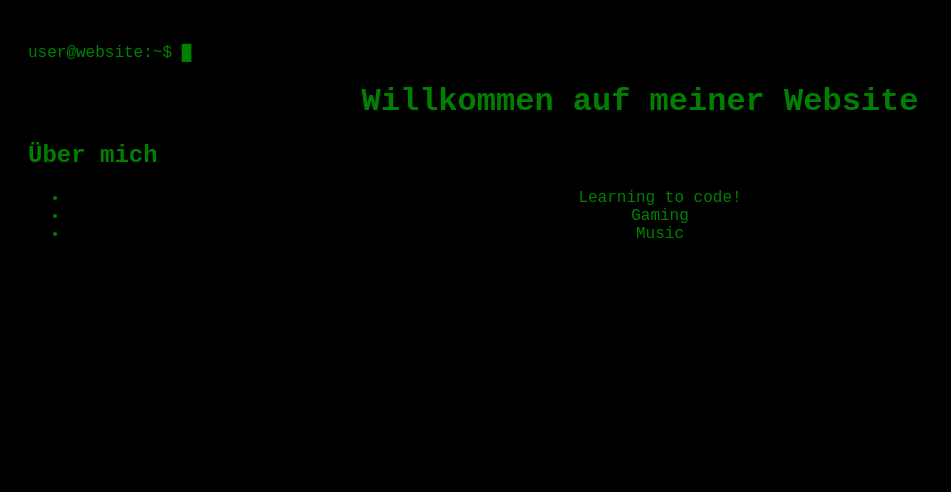
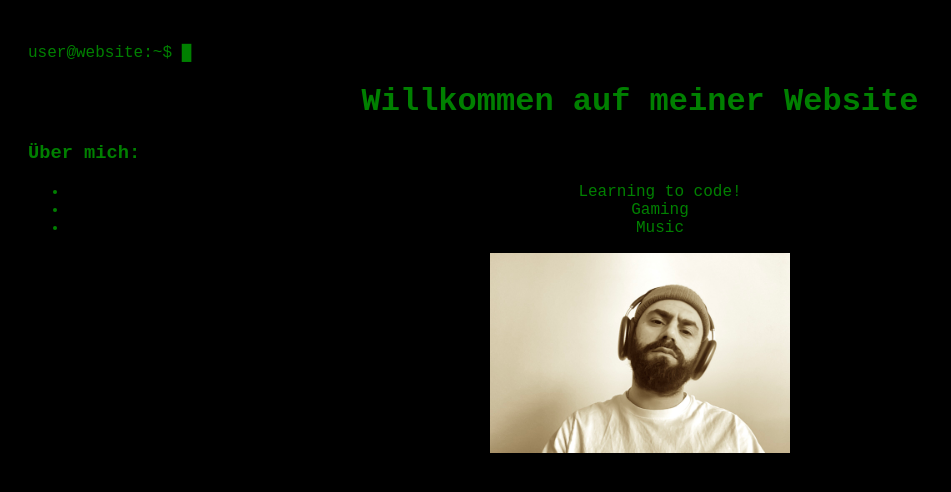
Before and after one commit to bzharkrk/bzharkrk.github.io, a plain HTML site: page index.html in a window 1280 px wide. Shown: the whole page, without its empty margins (0-951 px from the left). Drawn offline with Linux system fonts and the light colour scheme.

Commit message:
initial commit

```diff
--- a/index.html
+++ b/index.html
@@ -1,40 +1,20 @@
 <!DOCTYPE html>
 <html>
     <head>
-        <link rel="stylesheet" type="text/css" href="style.css">
+        <link rel="stylesheet" type="text/css" href="styles.css">
         <title>Bzharkrk</title>
-        <style>
-            body {
-                background: black;
-                color:green;
-                font-family: "Courier New", monospace;
-                padding: 20px;
-            }
-            .cursor {
-                animation: blink 1s infinite;
-            }
-            @keyframes blink {
-                50% { opacity: 0; }
-            }
-            h1 {
-                text-align: center;
-            }
-            ul {
-                text-align: center;
-            }
-        </style>
     </head>
     <body>
           <!-- Terminal-Look mit blinkendem Cursor -->
           <p>user@website:~$ <span class="cursor">█</span></p>
           <h1>Willkommen auf meiner Website</h1>
 
-        <h2> Über mich </h2>
+        <h3> Über mich: </h3>
         <ul>
             <li>Learning to code!</li>
             <li>Gaming</li>
             <li>Music</li>
         </ul>
-
+        <img src="image/bzharkrkimg.jpg" alt="Bzharkrk" class="custom-img">
     </body>
 </html>
--- a/styles.css
+++ b/styles.css
@@ -1,6 +1,31 @@
 body {
     background: black;
-                color:green;
-                font-family: "Courier New", monospace;
-                padding: 20px;
-  }
+    color: green;
+    font-family: "Courier New", monospace;
+    padding: 20px;
+}
+
+.cursor {
+    animation: blink 1s infinite;
+}
+
+@keyframes blink {
+    50% {
+        opacity: 0;
+    }
+}
+
+h1 {
+    text-align: center;
+}
+
+ul {
+    text-align: center;
+}
+
+.custom-img {
+    width: 300px;
+    height: 200px;
+    display: block;
+    margin: 0 auto;
+}
```
Also changed, not shown: image/bzharkrkimg.jpg (added), 1 other file.
